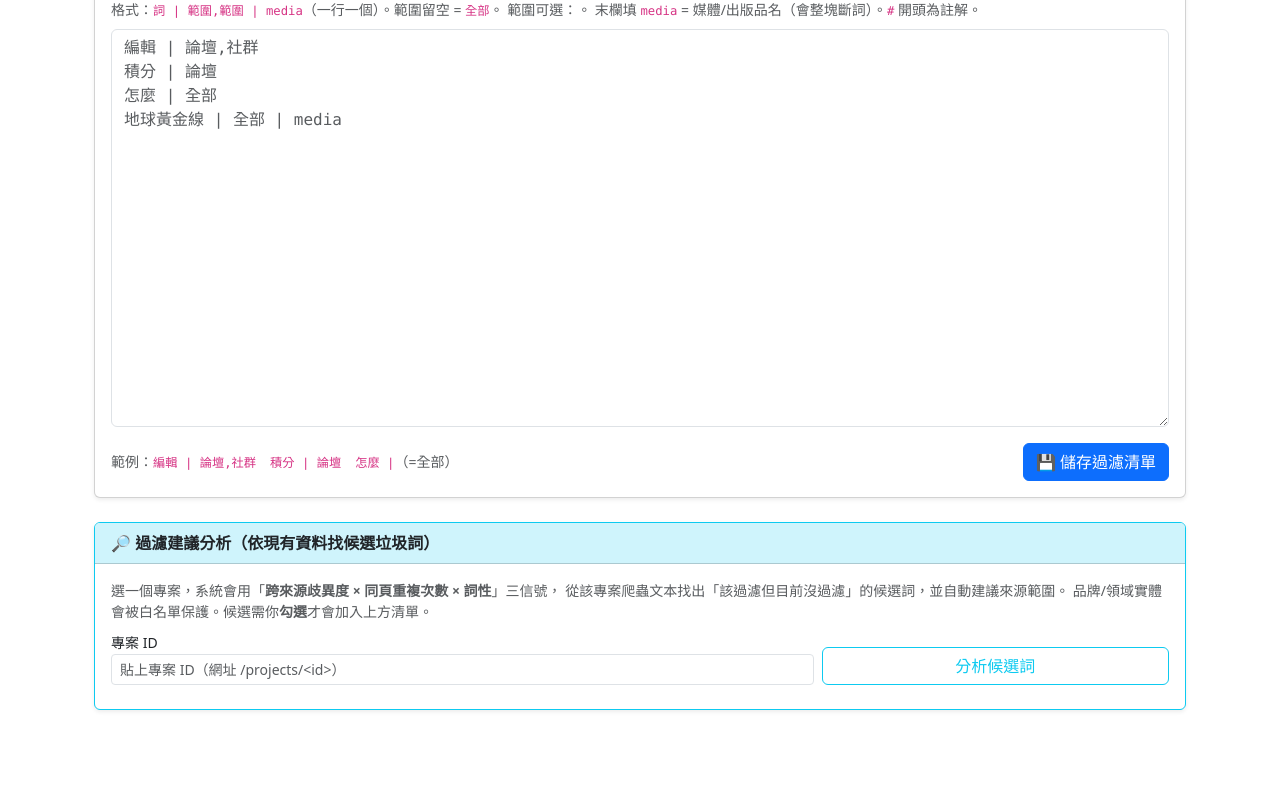
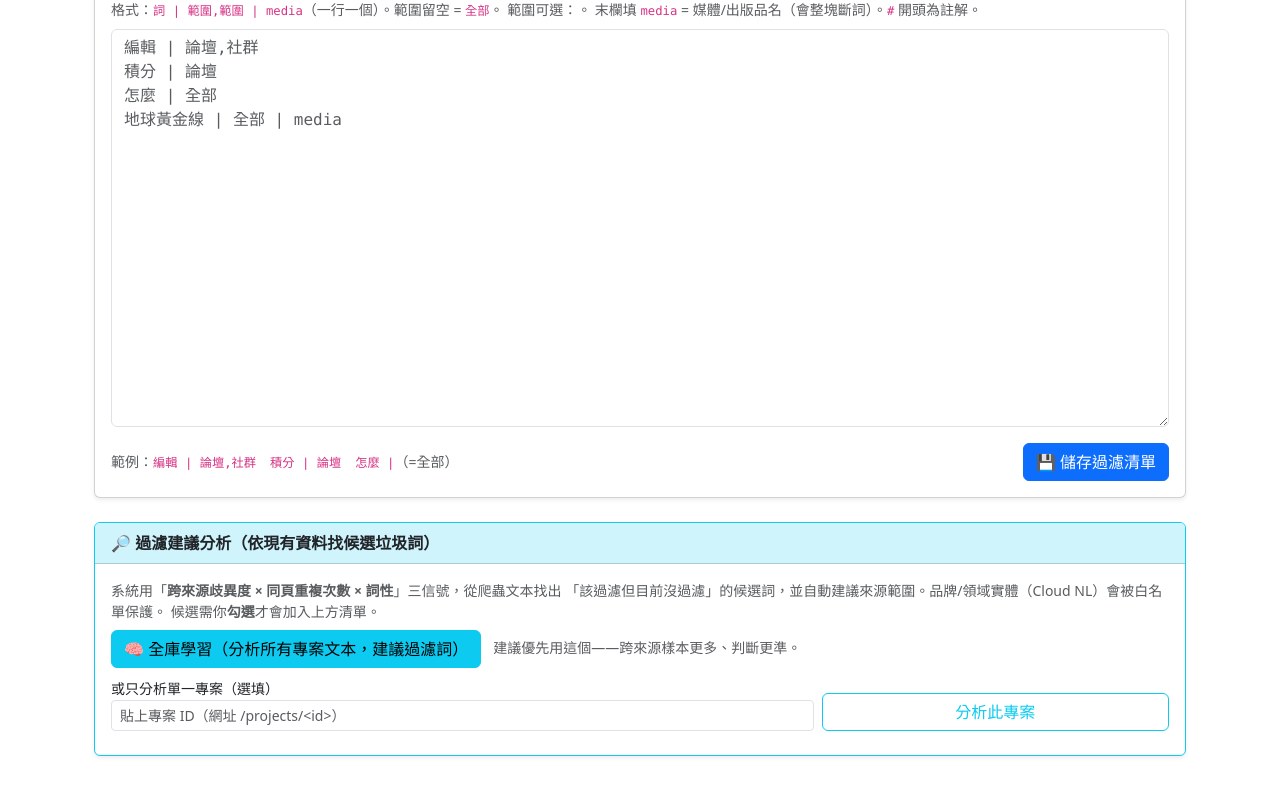
Before and after one commit to hsnuhow/Content-Analyser-CN, a Flask app: template app/templates/admin_terms.html in a window 1280 px wide. Shown: the part 313-1117 px from the top of the page. Before the commit the page ends 1024 px from the top, so only its background shows below. Run offline with Flask 3, Linux system fonts and the light colour scheme; the template is opened without the code that fills it, so the values that code supplies are empty; some libraries are stand-ins or nearby versions.

Commit message:
新增：全庫學習（聚合所有專案文本一鍵發掘候選垃圾詞）
- content-analyser /admin/terms/suggest-all：聚合所有專案爬蟲文本
  （上限 400 篇）跑 suggest_filters，發掘全站候選。比單一專案準
  （跨來源歧異有更多論壇/影音樣本）。
- admin_terms.html：「🧠 全庫學習」主按鈕 + 單一專案輔助，重構 JS
  共用候選渲染（renderCandidates/fetchSuggest）。
- 驗證：103 篇跨 3 主題合併，積分/編號/此人/文章/個人 強信號浮出。

Co-Authored-By: Claude Opus 4.8 (1M context) <noreply@anthropic.com>

```diff
--- a/app/templates/admin_terms.html
+++ b/app/templates/admin_terms.html
@@ -42,17 +42,23 @@
     <div class="card-header fw-semibold bg-info-subtle">🔎 過濾建議分析（依現有資料找候選垃圾詞）</div>
     <div class="card-body">
       <p class="small text-muted mb-2">
-        選一個專案，系統會用「<strong>跨來源歧異度 × 同頁重複次數 × 詞性</strong>」三信號，
-        從該專案爬蟲文本找出「該過濾但目前沒過濾」的候選詞，並自動建議來源範圍。
-        品牌/領域實體會被白名單保護。候選需你<strong>勾選</strong>才會加入上方清單。
+        系統用「<strong>跨來源歧異度 × 同頁重複次數 × 詞性</strong>」三信號，從爬蟲文本找出
+        「該過濾但目前沒過濾」的候選詞，並自動建議來源範圍。品牌/領域實體（Cloud NL）會被白名單保護。
+        候選需你<strong>勾選</strong>才會加入上方清單。
       </p>
+      <div class="mb-2">
+        <button id="suggestAllBtn" class="btn btn-info" type="button" onclick="runSuggestAll()">
+          🧠 全庫學習（分析所有專案文本，建議過濾詞）
+        </button>
+        <span class="small text-muted ms-2">建議優先用這個——跨來源樣本更多、判斷更準。</span>
+      </div>
       <div class="row g-2 align-items-end">
         <div class="col-md-8">
-          <label class="form-label small mb-0">專案 ID</label>
+          <label class="form-label small mb-0">或只分析單一專案（選填）</label>
           <input id="suggestProj" class="form-control form-control-sm" placeholder="貼上專案 ID（網址 /projects/<id>）">
         </div>
         <div class="col-md-4">
-          <button id="suggestBtn" class="btn btn-outline-info w-100" type="button" onclick="runSuggest()">分析候選詞</button>
+          <button id="suggestBtn" class="btn btn-outline-info w-100" type="button" onclick="runSuggest()">分析此專案</button>
         </div>
       </div>
       <div id="suggestLog" class="small text-muted mt-2"></div>
@@ -74,19 +80,12 @@
 
 <script>
 function esc(s){return (s||'').replace(/[&<>"]/g,c=>({'&':'&amp;','<':'&lt;','>':'&gt;','"':'&quot;'}[c]));}
-function runSuggest(){
-  var pid=document.getElementById('suggestProj').value.trim();
-  if(!pid){ document.getElementById('suggestLog').textContent='請先填專案 ID。'; return; }
-  var btn=document.getElementById('suggestBtn'); btn.disabled=true;
-  document.getElementById('suggestLog').textContent='分析中…（可能需數十秒）';
-  fetch("{{ url_for('admin_bp.term_filters_suggest') }}?pid="+encodeURIComponent(pid))
-    .then(r=>r.json()).then(d=>{
-      btn.disabled=false;
-      if(d.error){ document.getElementById('suggestLog').textContent='錯誤：'+d.error; return; }
+function renderCandidates(d){
   var cands=d.candidates||[];
+  var prot=d.n_protected_entities?('，白名單保護 '+d.n_protected_entities+' 個實體'):'';
   if(!cands.length){ document.getElementById('suggestLog').textContent='沒有找到新候選（可能都已在清單中）。'; return; }
-      document.getElementById('suggestLog').textContent='找到 '+cands.length+' 個候選（共分析 '+(d.n_docs||0)+' 篇）。勾選後加入。';
-      var rows=cands.map((c,i)=>{
+  document.getElementById('suggestLog').textContent='找到 '+cands.length+' 個候選（'+(d.scope_label||('共 '+(d.n_docs||0)+' 篇'))+prot+'）。勾選後加入。';
+  var rows=cands.map(c=>{
     var sc=(c.scope||[]).join(',');
     var val=esc(c.term)+' | '+esc(sc)+(c.type==='media'?' | media':'');
     return '<tr><td><input class="form-check-input" type="checkbox" name="pick" value="'+esc(val)+'" '+(c.kind==='chrome'||c.kind==='填充'?'checked':'')+'></td>'
@@ -96,7 +95,24 @@ function runSuggest(){
   }).join('');
   document.getElementById('suggestRows').innerHTML=rows;
   document.getElementById('suggestForm').classList.remove('d-none');
+}
+function fetchSuggest(url, btn){
+  btn.disabled=true;
+  document.getElementById('suggestForm').classList.add('d-none');
+  document.getElementById('suggestLog').textContent='分析中…（可能需數十秒）';
+  fetch(url).then(r=>r.json()).then(d=>{
+    btn.disabled=false;
+    if(d.error){ document.getElementById('suggestLog').textContent='錯誤：'+d.error; return; }
+    renderCandidates(d);
   }).catch(e=>{ btn.disabled=false; document.getElementById('suggestLog').textContent='請求失敗：'+e; });
+}
+function runSuggestAll(){
+  fetchSuggest("{{ url_for('admin_bp.term_filters_suggest_all') }}", document.getElementById('suggestAllBtn'));
+}
+function runSuggest(){
+  var pid=document.getElementById('suggestProj').value.trim();
+  if(!pid){ document.getElementById('suggestLog').textContent='請先填專案 ID（或用上方全庫學習）。'; return; }
+  fetchSuggest("{{ url_for('admin_bp.term_filters_suggest') }}?pid="+encodeURIComponent(pid), document.getElementById('suggestBtn'));
 }
 </script>
 {% endblock %}
```
Also changed, not shown: app/admin_routes.py (+33 -0 lines), changelog.md. Lines whose indentation alone changed are shown as unchanged.
